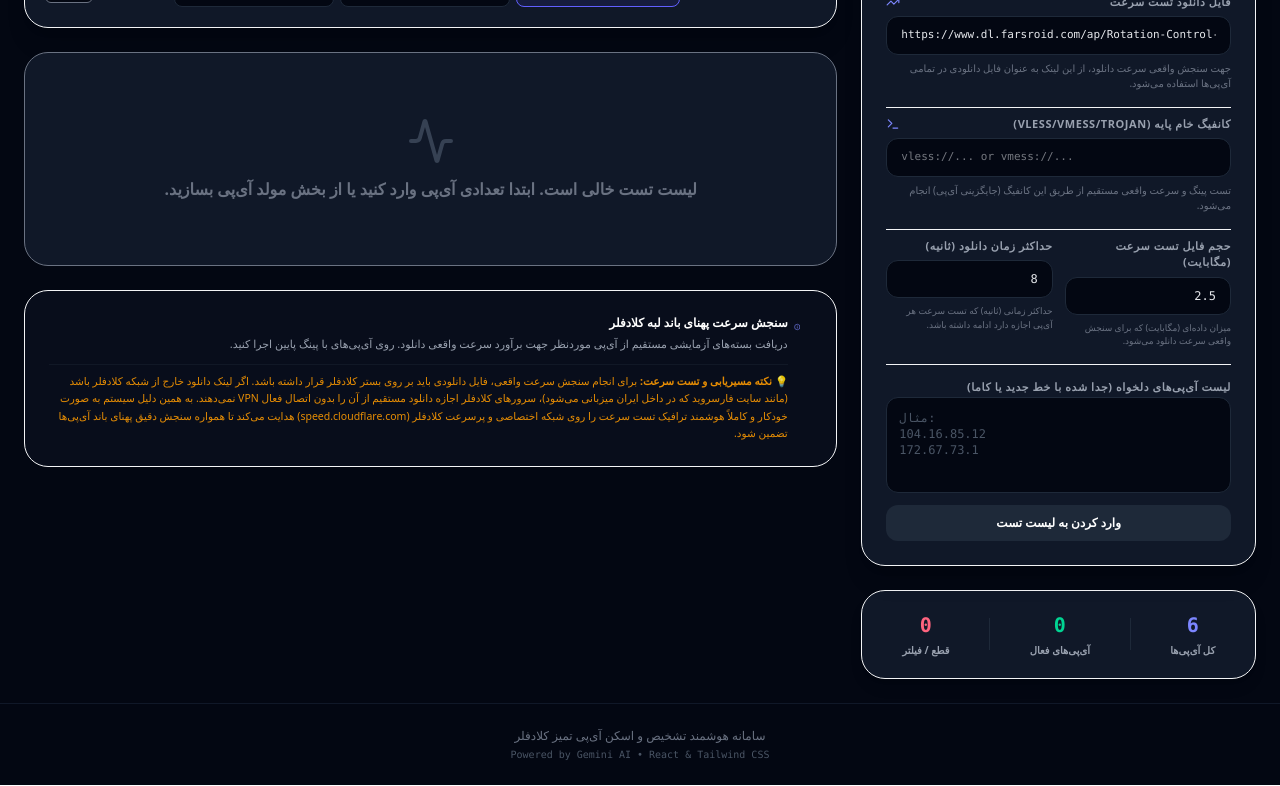
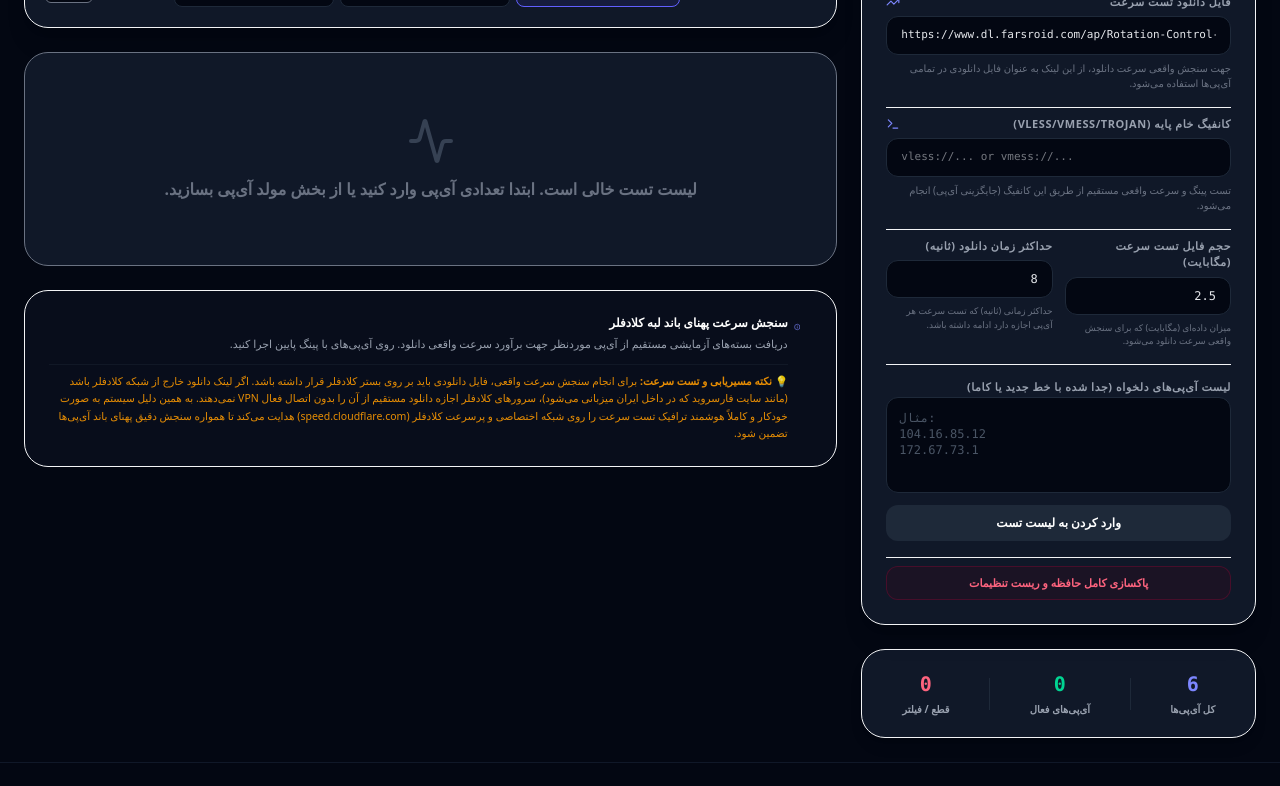
Before and after one commit to omiddarkness22-gif/Ip-test, a React (Vite) app: page / in a window 1280 px wide. Shown: the part 427-1213 px from the top of the page. Built offline with nearby package versions, Linux system fonts and the light colour scheme.

Commit message:
feat: add reset configuration and improve cache control
Implement a cache and storage reset utility in the UI to clear local settings. Additionally, update the server to enforce no-cache headers on index requests to ensure users receive the latest application updates.

```diff
--- a/server.ts
+++ b/server.ts
@@ -90,7 +90,7 @@ function parseFullVpnConfig(config: string): FullParsedConfig | null {
       const pathParam = searchParams.get("path") || undefined;
       const securityParam = searchParams.get("security") || undefined;
 
-      const sni = sniParam || parsedSni;
+      const sni = sniParam || hostParam || parsedSni;
       const host = hostParam || sni;
       const path = pathParam ? decodeURIComponent(pathParam) : undefined;
       const tls = securityParam !== "none";
@@ -677,6 +677,7 @@ async function startServer() {
     const distPath = path.join(process.cwd(), "dist");
     app.use(express.static(distPath));
     app.get("*", (req, res) => {
+      res.set("Cache-Control", "no-store, no-cache, must-revalidate, proxy-revalidate");
       res.sendFile(path.join(distPath, "index.html"));
     });
   }
--- a/src/App.tsx
+++ b/src/App.tsx
@@ -725,6 +725,24 @@ export default function App() {
                       {t.addBtn}
                     </button>
                   </div>
+
+                  {/* Reset Cache & Storage Button */}
+                  <div className="pt-2 border-t border-gray-850">
+                    <button
+                      type="button"
+                      onClick={() => {
+                        localStorage.removeItem("cf_base_config_url");
+                        localStorage.removeItem("cf_download_size_mb");
+                        localStorage.removeItem("cf_download_timeout_sec");
+                        localStorage.removeItem("cf_saved_ips");
+                        localStorage.removeItem("cf_favorites");
+                        window.location.reload();
+                      }}
+                      className="w-full bg-rose-950/20 hover:bg-rose-900/30 border border-rose-900/40 text-rose-400 font-bold text-[11px] py-2 rounded-xl transition-all"
+                    >
+                      {isEn ? "Reset Saved Configs & Local Cache" : "پاکسازی کامل حافظه و ریست تنظیمات"}
+                    </button>
+                  </div>
                 </div>
               </div>
 
```
